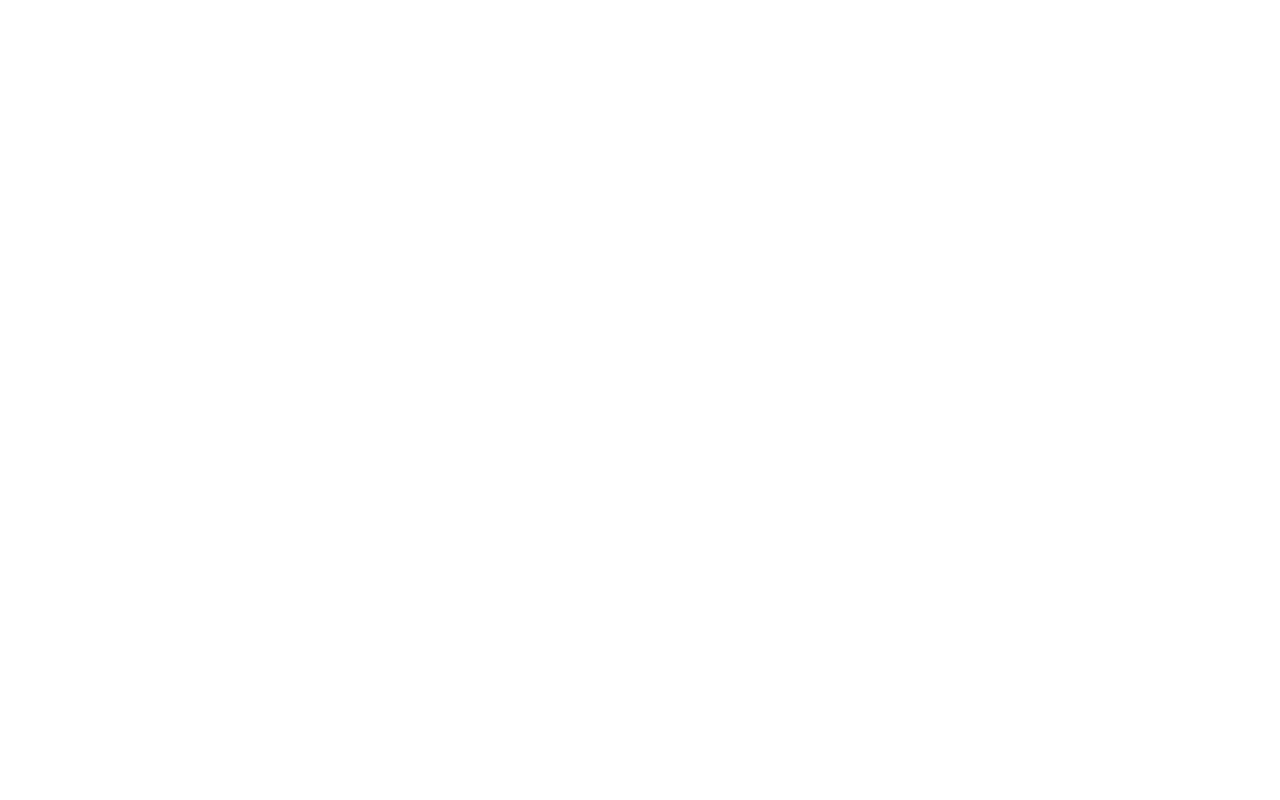
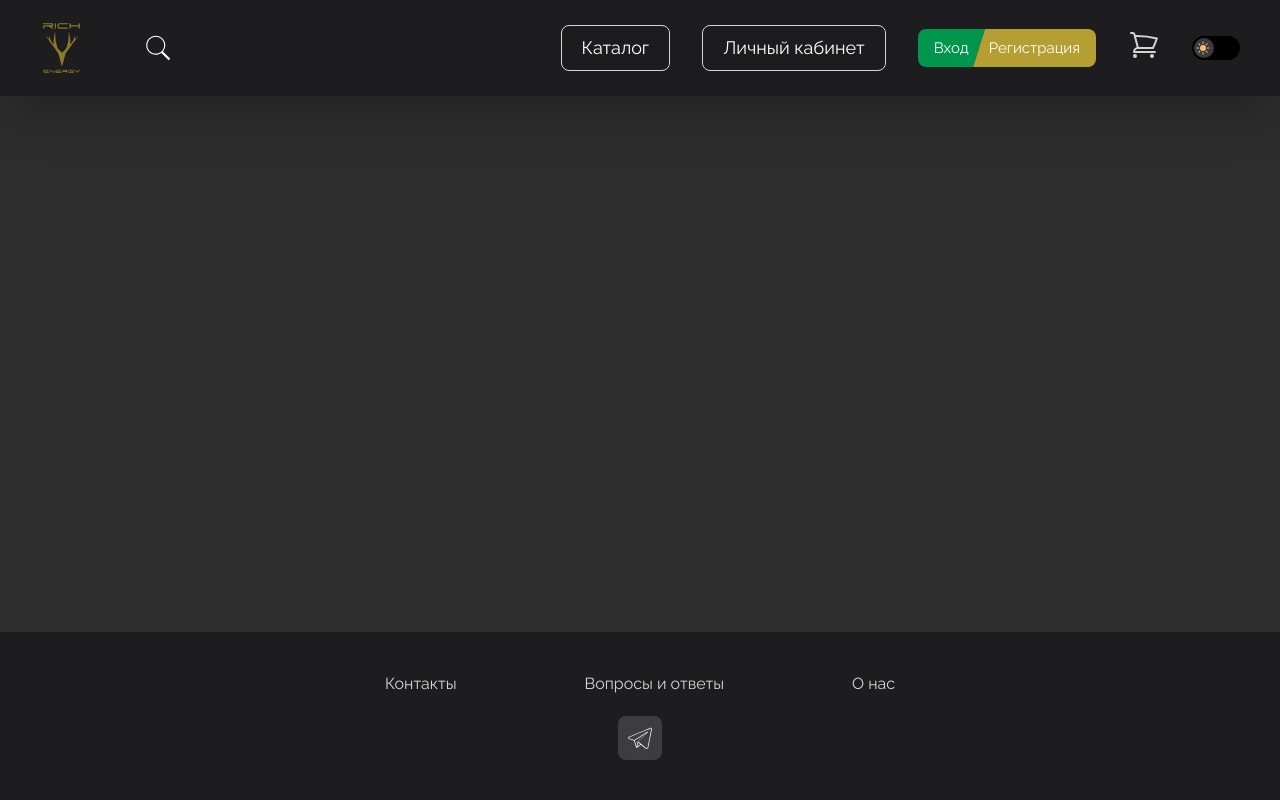
Before and after one commit to YummyABH/callborad, a plain HTML site: page index.html in a window 1280 px wide. Drawn offline with Linux system fonts and the light colour scheme; the site is published under a folder, as on GitHub Pages, so addresses that start at the root find nothing.

Commit message:
Update index.html

```diff
--- a/index.html
+++ b/index.html
@@ -11,8 +11,8 @@
     />
     <meta name="viewport" content="width=device-width, initial-scale=1.0 user-scalable=no" />
     <title>CallBoard</title>
-    <script type="module" crossorigin src="/assets/index-CNhS4kdR.js"></script>
-    <link rel="stylesheet" crossorigin href="/assets/index-TI4pHosh.css">
+    <script type="module" crossorigin src="./assets/index-CNhS4kdR.js"></script>
+    <link rel="stylesheet" crossorigin href="./assets/index-TI4pHosh.css">
   </head>
   <body class="bg-white">
     <div id="app" class="flex min-h-screen flex-col justify-between bg-black-900"></div>
```
